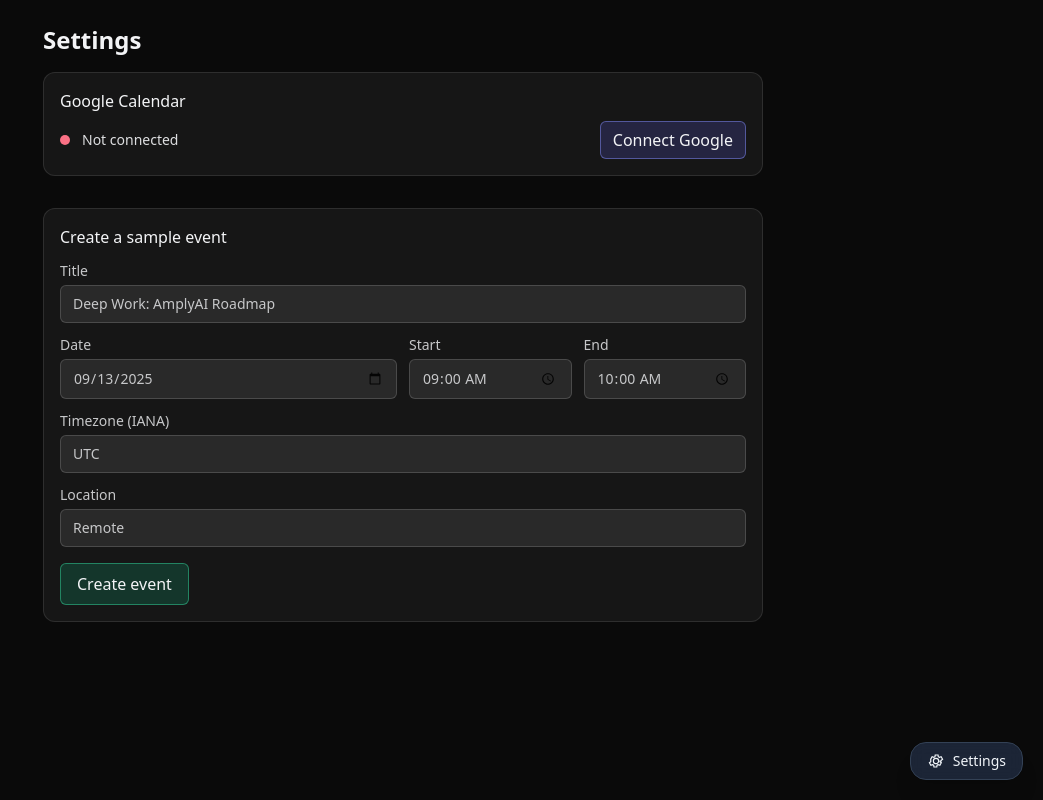
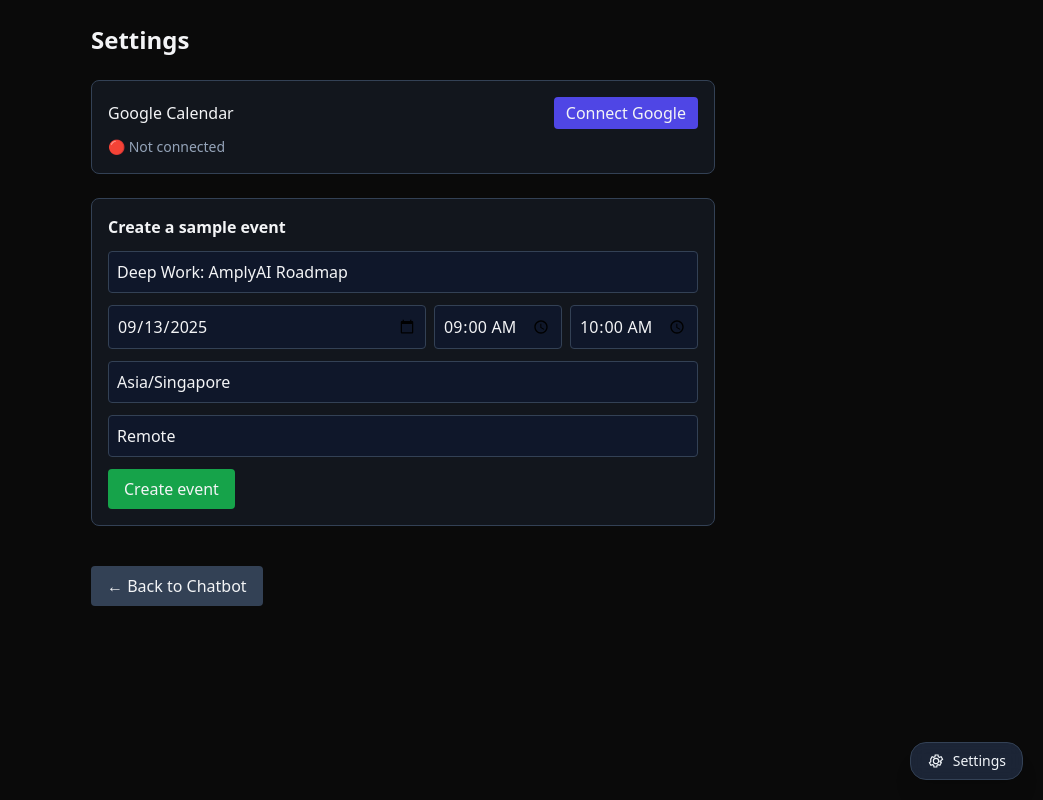
Before and after one commit to madevthevanthiran-maker/amplyai-chatbot, a Next.js app: page /settings in a window 1280 px wide. Shown: the whole page, without its empty margins (237-1280 px from the left). Built offline with nearby package versions, Linux system fonts and the light colour scheme; no server answers.

Commit message:
Update settings.jsx

```diff
--- a/pages/settings.jsx
+++ b/pages/settings.jsx
@@ -1,187 +1,107 @@
-// /pages/settings.jsx
-import { useEffect, useMemo, useState } from "react";
+import { useState } from "react";
 
-const FEATURE_CALENDAR =
-  typeof process !== "undefined"
-    ? (process.env.NEXT_PUBLIC_FEATURE_CALENDAR ?? "true") !== "false"
-    : true;
-
-export default function SettingsPage() {
-  const [status, setStatus] = useState({ connected: false, email: null, expiresIn: null, scopesOk: false });
-  const [loading, setLoading] = useState(false);
-  const [creating, setCreating] = useState(false);
-  const [result, setResult] = useState(null);
-
-  // sample form
+export default function Settings({ onClose }) {
   const [title, setTitle] = useState("Deep Work: AmplyAI Roadmap");
-  const [date, setDate] = useState(new Date().toISOString().slice(0, 10));
+  const [date, setDate] = useState("2025-09-13");
   const [start, setStart] = useState("09:00");
   const [end, setEnd] = useState("10:00");
-  const [tz, setTz] = useState(Intl.DateTimeFormat().resolvedOptions().timeZone || "UTC");
-  const [location, setLocation] = useState("Remote");
+  const [tz, setTz] = useState("Asia/Singapore");
+  const [loc, setLoc] = useState("Remote");
+  const [status, setStatus] = useState(null);
 
-  const sampleParsed = useMemo(() => {
-    const startISO = new Date(`${date}T${start}:00`).toISOString();
-    const endISO = new Date(`${date}T${end}:00`).toISOString();
-    return { title, startISO, endISO, timezone: tz, location };
-  }, [title, date, start, end, tz, location]);
-
-  async function refreshStatus() {
+  async function createEvent() {
+    setStatus("loading");
     try {
-      setLoading(true);
-      const r = await fetch("/api/google/status");
-      const j = await r.json();
-      setStatus(j);
-    } finally {
-      setLoading(false);
-    }
-  }
-
-  useEffect(() => {
-    refreshStatus();
-    // also refresh when coming back from OAuth callback (gcb param)
-    if (typeof window !== "undefined" && new URLSearchParams(window.location.search).has("gcb")) {
-      const url = new URL(window.location.href);
-      url.searchParams.delete("gcb");
-      window.history.replaceState({}, "", url.toString());
-    }
-  }, []);
-
-  async function connect() {
-    window.location.href = "/api/google/oauth/start?returnTo=/settings";
-  }
-  async function disconnect() {
-    window.location.href = "/api/google/oauth/logout?returnTo=/settings";
-  }
-
-  async function createSample() {
-    try {
-      setCreating(true);
-      setResult(null);
-      const r = await fetch("/api/google/calendar/create", {
+      const res = await fetch("/api/google/create-event", {
         method: "POST",
         headers: { "Content-Type": "application/json" },
-        body: JSON.stringify({ parsed: sampleParsed }),
+        body: JSON.stringify({ title, date, start, end, tz, loc }),
       });
-      const j = await r.json();
-      setResult(j);
-      if (!j.ok) throw new Error(j.message || "Failed to create event");
+      const json = await res.json();
+      setStatus(json.ok ? "ok" : json.error || "failed");
     } catch (e) {
-      console.error(e);
-    } finally {
-      setCreating(false);
+      setStatus(e.message);
     }
   }
 
   return (
-    <div className="max-w-3xl mx-auto p-6">
-      <h1 className="text-2xl font-semibold mb-4">Settings</h1>
+    <div className="p-6 max-w-2xl mx-auto space-y-6">
+      <h1 className="text-2xl font-bold">Settings</h1>
 
-      <section className="mb-8 rounded-xl border border-white/10 bg-white/5 p-4">
-        <h2 className="font-medium mb-2">Google Calendar</h2>
-
-        {!FEATURE_CALENDAR && (
-          <div className="text-amber-300 mb-3">
-            Calendar feature is disabled (NEXT_PUBLIC_FEATURE_CALENDAR=false).
+      {/* Google Calendar connection */}
+      <div className="p-4 rounded-lg bg-slate-800/40 border border-slate-700 space-y-2">
+        <div className="flex justify-between items-center">
+          <span className="font-medium">Google Calendar</span>
+          <button className="px-3 py-1 rounded bg-indigo-600 hover:bg-indigo-500">
+            Connect Google
+          </button>
         </div>
-        )}
-
-        <div className="flex items-center gap-3">
-          <span
-            className={`inline-flex h-2.5 w-2.5 rounded-full ${
-              status.connected ? "bg-green-400" : "bg-rose-400"
-            }`}
-          />
-          <div className="text-sm opacity-90">
-            {loading ? "Checking…" : status.connected ? (
-              <>
-                Connected{status.email ? ` as ${status.email}` : ""}{" "}
-                {!status.scopesOk && <span className="text-amber-300">(token needs refresh)</span>}
-                {typeof status.expiresIn === "number" && (
-                  <span className="opacity-70"> — expires in ~{Math.max(0, Math.floor(status.expiresIn / 60))} min</span>
-                )}
-              </>
-            ) : (
-              "Not connected"
-            )}
-          </div>
-          <div className="ml-auto flex gap-2">
-            {status.connected ? (
-              <>
-                <button className="px-3 py-1.5 rounded-md border border-white/20 bg-white/10 hover:bg-white/15"
-                        onClick={refreshStatus}>Refresh</button>
-                <button className="px-3 py-1.5 rounded-md border border-white/20 bg-white/10 hover:bg-white/15"
-                        onClick={disconnect}>Disconnect</button>
-              </>
-            ) : (
-              <button className="px-3 py-1.5 rounded-md border border-indigo-400/50 bg-indigo-500/20 hover:bg-indigo-500/30"
-                      onClick={connect}>Connect Google</button>
-            )}
-          </div>
-        </div>
-      </section>
-
-      <section className="rounded-xl border border-white/10 bg-white/5 p-4">
-        <h2 className="font-medium mb-3">Create a sample event</h2>
-
-        <div className="grid grid-cols-1 md:grid-cols-2 gap-3">
-          <label className="col-span-2 text-sm opacity-80">
-            Title
-            <input className="mt-1 w-full rounded-md bg-white/10 border border-white/20 px-3 py-2"
-                   value={title} onChange={(e) => setTitle(e.target.value)} />
-          </label>
-
-          <label className="text-sm opacity-80">
-            Date
-            <input type="date" className="mt-1 w-full rounded-md bg-white/10 border border-white/20 px-3 py-2"
-                   value={date} onChange={(e) => setDate(e.target.value)} />
-          </label>
-
-          <div className="grid grid-cols-2 gap-3">
-            <label className="text-sm opacity-80">
-              Start
-              <input type="time" className="mt-1 w-full rounded-md bg-white/10 border border-white/20 px-3 py-2"
-                     value={start} onChange={(e) => setStart(e.target.value)} />
-            </label>
-            <label className="text-sm opacity-80">
-              End
-              <input type="time" className="mt-1 w-full rounded-md bg-white/10 border border-white/20 px-3 py-2"
-                     value={end} onChange={(e) => setEnd(e.target.value)} />
-            </label>
+        <p className="text-sm text-slate-400">
+          {status === "ok"
+            ? "✅ Connected"
+            : "🔴 Not connected"}
+        </p>
       </div>
 
-          <label className="col-span-2 text-sm opacity-80">
-            Timezone (IANA)
-            <input className="mt-1 w-full rounded-md bg-white/10 border border-white/20 px-3 py-2"
-                   value={tz} onChange={(e) => setTz(e.target.value)} />
-          </label>
-
-          <label className="col-span-2 text-sm opacity-80">
-            Location
-            <input className="mt-1 w-full rounded-md bg-white/10 border border-white/20 px-3 py-2"
-                   value={location} onChange={(e) => setLocation(e.target.value)} />
-          </label>
+      {/* Sample event form */}
+      <div className="p-4 rounded-lg bg-slate-800/40 border border-slate-700 space-y-3">
+        <h2 className="font-semibold">Create a sample event</h2>
+        <input
+          className="w-full rounded p-2 bg-slate-900 border border-slate-700"
+          value={title}
+          onChange={(e) => setTitle(e.target.value)}
+          placeholder="Event title"
+        />
+        <div className="flex gap-2">
+          <input
+            type="date"
+            className="flex-1 rounded p-2 bg-slate-900 border border-slate-700"
+            value={date}
+            onChange={(e) => setDate(e.target.value)}
+          />
+          <input
+            type="time"
+            className="w-32 rounded p-2 bg-slate-900 border border-slate-700"
+            value={start}
+            onChange={(e) => setStart(e.target.value)}
+          />
+          <input
+            type="time"
+            className="w-32 rounded p-2 bg-slate-900 border border-slate-700"
+            value={end}
+            onChange={(e) => setEnd(e.target.value)}
+          />
+        </div>
+        <input
+          className="w-full rounded p-2 bg-slate-900 border border-slate-700"
+          value={tz}
+          onChange={(e) => setTz(e.target.value)}
+          placeholder="Timezone"
+        />
+        <input
+          className="w-full rounded p-2 bg-slate-900 border border-slate-700"
+          value={loc}
+          onChange={(e) => setLoc(e.target.value)}
+          placeholder="Location"
+        />
+        <button
+          onClick={createEvent}
+          className="px-4 py-2 rounded bg-green-600 hover:bg-green-500"
+        >
+          Create event
+        </button>
+        {status && <p className="text-sm text-slate-300">Status: {status}</p>}
       </div>
 
-        <div className="mt-4 flex items-center gap-3">
+      {/* Back to chatbot button */}
+      <div className="pt-4">
         <button
-            className="px-4 py-2 rounded-md border border-emerald-400/50 bg-emerald-500/20 hover:bg-emerald-500/30 disabled:opacity-50"
-            onClick={createSample}
-            disabled={creating}
+          onClick={onClose}
+          className="px-4 py-2 rounded bg-slate-700 hover:bg-slate-600"
         >
-            {creating ? "Creating…" : "Create event"}
+          ← Back to Chatbot
         </button>
-          {result && (
-            result.ok ? (
-              <a className="text-emerald-300 underline" href={result.created?.htmlLink || "#"} target="_blank" rel="noreferrer">
-                ✓ Created (open in Calendar)
-              </a>
-            ) : (
-              <span className="text-rose-300">✗ {result.message || "Failed to create event"}</span>
-            )
-          )}
       </div>
-      </section>
     </div>
   );
 }
```
Lines whose indentation alone changed are shown as unchanged.
